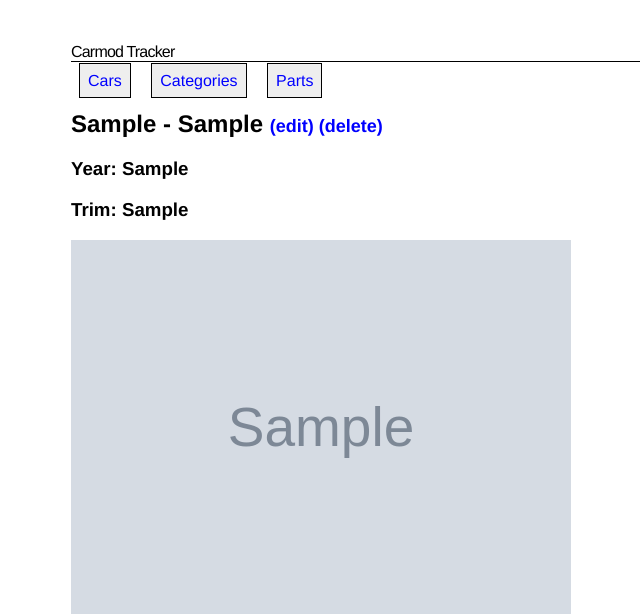
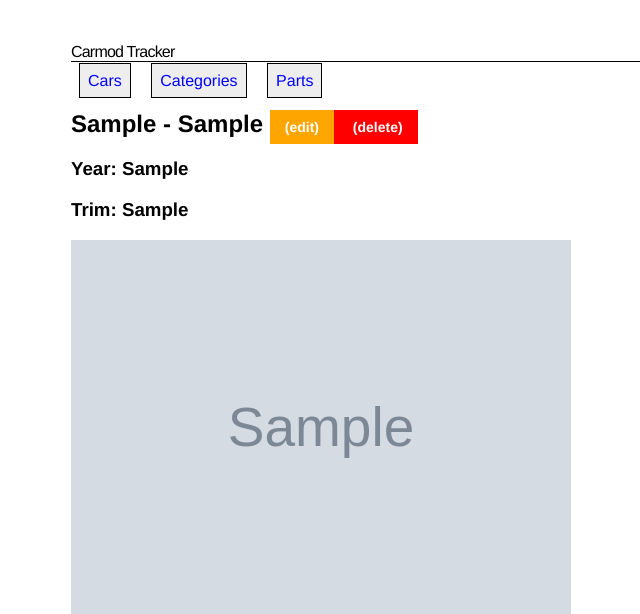
Before and after one commit to xmangahas/Python-CarMod, a Django app: page /cars/1 in a window 1280 px wide. Shown: the top 614 px of the page, without its empty margins (169-809 px from the left). Run offline with Django 3.2, Linux system fonts and the light colour scheme; tables that the repository leaves empty hold one stand-in row (values such as "Sample post"); grey boxes marked "Sample" are stand-in pictures; parts of the project's set-up code (start-up, migrations or seed data) failed here and were passed over.

Commit message:
Added some more CSS

```diff
--- a/carmod/static/css/carmod.css
+++ b/carmod/static/css/carmod.css
@@ -57,6 +57,7 @@ input {
 }
 
 input[type="submit"],
+a.edit,
 a.delete {
     width: auto;
     padding: 9px 15px;
@@ -68,6 +69,10 @@ a.delete {
 
 a.delete {
     background-color: red;
+}
+
+a.edit {
+    background-color: orange;
 }
 
 .car-image {
--- a/carmod/templates/carmod/car_detail.html
+++ b/carmod/templates/carmod/car_detail.html
@@ -1,7 +1,7 @@
 {% extends "carmod/base.html" %}
 
 {% block content %}
-<h2>{{ car.make }} - {{ car.car_model }} <a href="{% url 'car_edit' pk=car.pk %}">(edit)</a><a href="{% url 'car_delete' pk=car.pk %}" onclick="return confirm('Are you sure you want to delete this?')"> (delete)</a></h2>
+<h2>{{ car.make }} - {{ car.car_model }} <a class="edit" href="{% url 'car_edit' pk=car.pk %}">(edit)</a><a class="delete" href="{% url 'car_delete' pk=car.pk %}" onclick="return confirm('Are you sure you want to delete this?')"> (delete)</a></h2>
 <h3>Year:  {{ car.year }}</h3>
 <h3>Trim:  {{ car.trim }}</h3>
 <img src="{{ car.image_url }}" class = "car-image" alt="car image">
@@ -9,12 +9,12 @@
 <ul>
   {% for category in car.categorys.all %}
   <li>
-    <h3><a href="{% url 'category_detail' pk=category.pk %}">{{ category.name }}</a><a href="{% url 'category_edit' pk=category.pk %}">(edit)</a><a href="{% url 'category_delete' pk=category.pk %}" onclick="return confirm('Are you sure you want to delete this?')"> (delete)</a></h3>
+    <h3><a href="{% url 'category_detail' pk=category.pk %}">{{ category.name }}</a><a class="edit" href="{% url 'category_edit' pk=category.pk %}">(edit)</a><a class="delete" href="{% url 'category_delete' pk=category.pk %}" onclick="return confirm('Are you sure you want to delete this?')"> (delete)</a></h3>
     <h4>Parts: <a href="{% url 'part_create' %}">(+)</a></h4>
     <ul>
         {% for part in category.parts.all %}
         <li>
-            <a href="{% url 'part_detail' pk=part.pk %}">{{ part.part_name }} </a> <a href="{% url 'part_edit' pk=part.pk %}"> (edit)</a><a href="{% url 'part_delete' pk=part.pk %}" onclick="return confirm('Are you sure you want to delete this?')"> (delete)</a>
+            <a href="{% url 'part_detail' pk=part.pk %}">{{ part.part_name }} </a> <a class="edit" href="{% url 'part_edit' pk=part.pk %}"> (edit)</a><a class="delete" href="{% url 'part_delete' pk=part.pk %}" onclick="return confirm('Are you sure you want to delete this?')"> (delete)</a>
         </li>
         {% endfor %}
     </ul>
```
